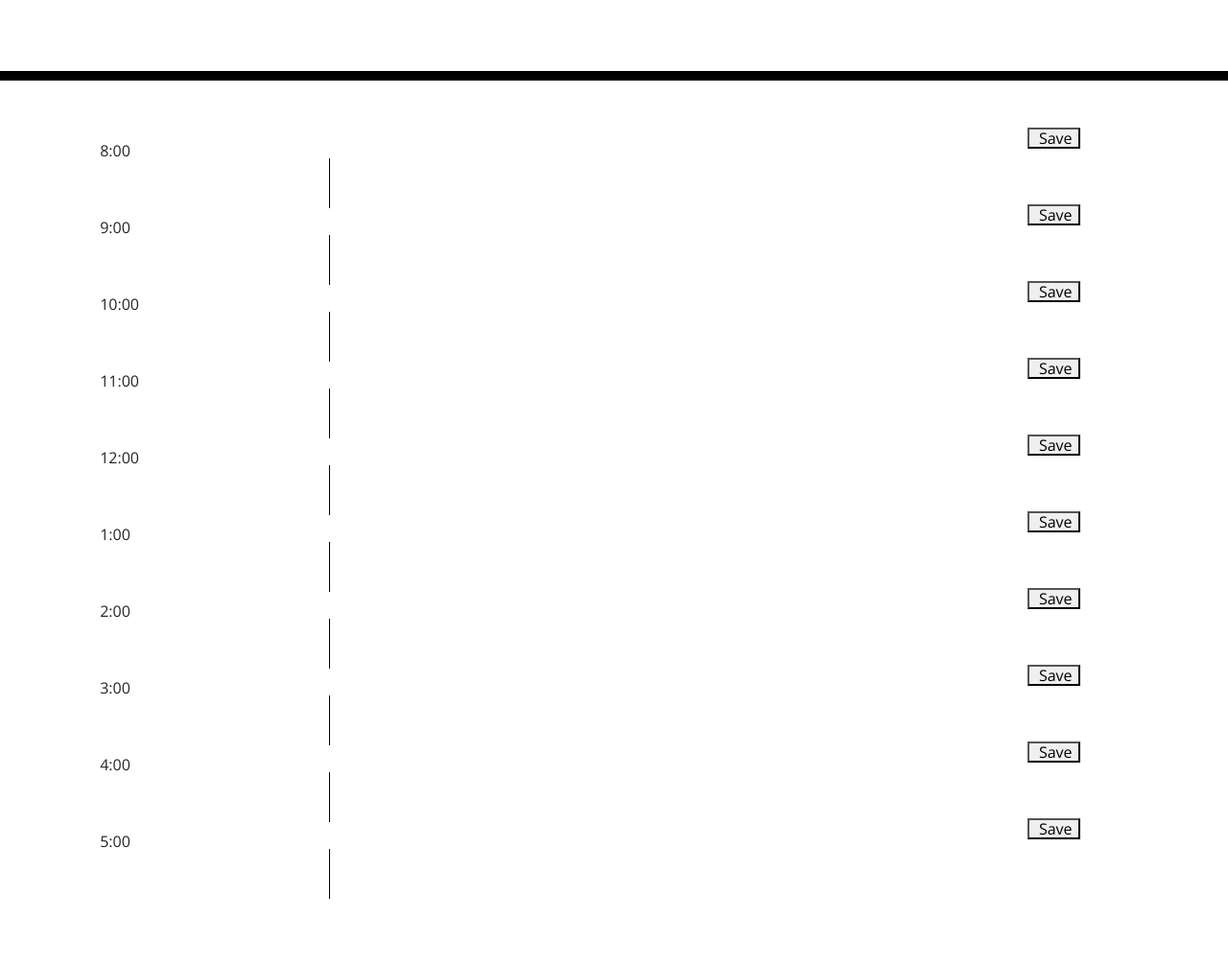
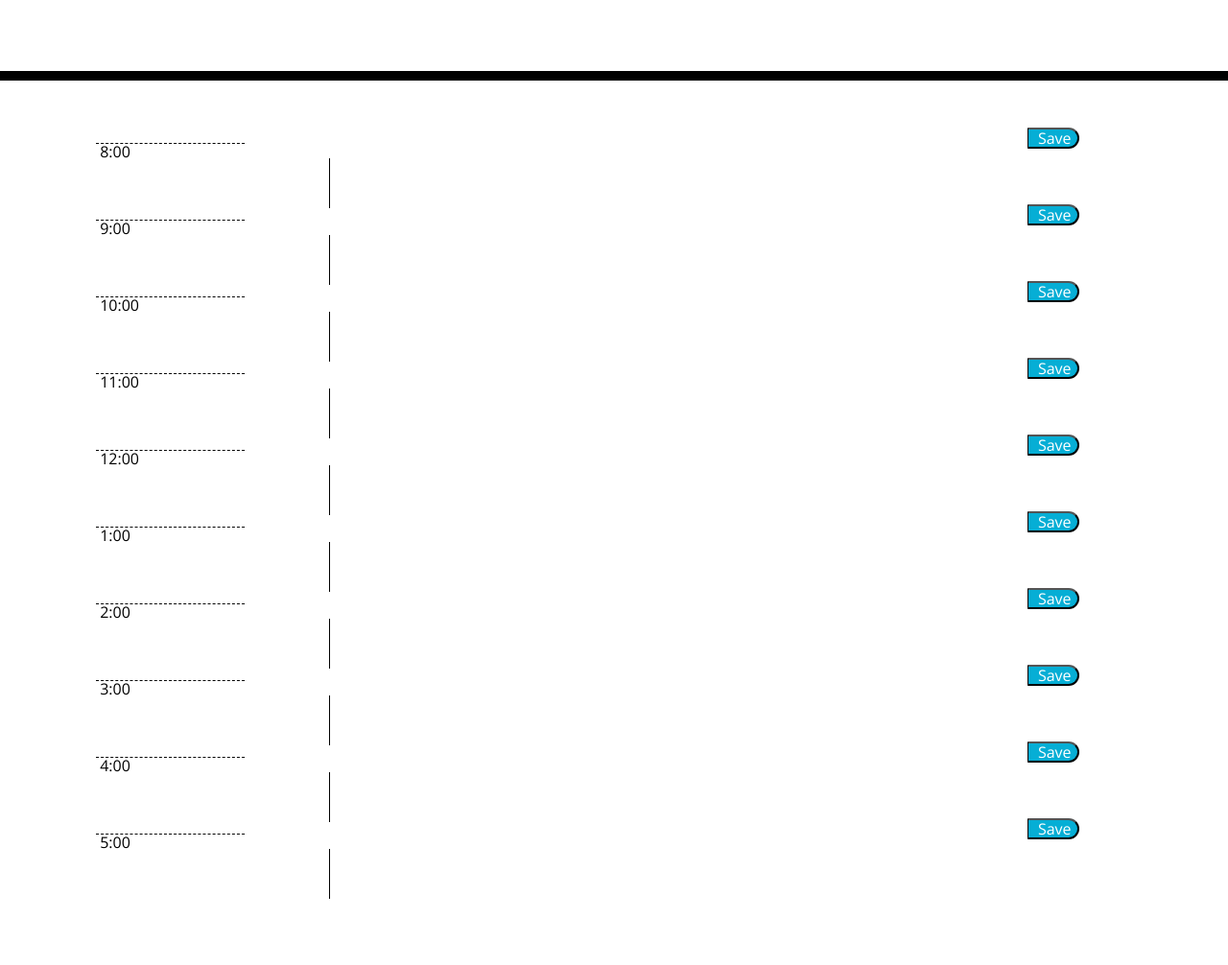
Before and after one commit to Patch-worked/Fifth-Homework, a plain HTML site: page Develop/index.html in a window 1280 px wide. Shown: the part 220-1226 px from the top of the page at 96% size. Drawn offline with nearby package versions, Linux system fonts and the light colour scheme.

Commit message:
updated css, fixed small problems

```diff
--- a/Develop/index.html
+++ b/Develop/index.html
@@ -34,21 +34,21 @@
         <!-- make a div class for each row -->
         <div class="row">
           <div class="col-md-2">
-          <div id = "time1"> 8:00 </div>
+          <div id = "time1" class = "hour"> 8:00 </div>
           </div>
           <div class="col-md-8">
             <div id = "area1">
-              <textarea id = "plan1"> </textarea>
+              <textarea id = "plan1" class = 'description'> </textarea>
              </div>
 
           </div>
           <div class="col-md-2">
-           <button id ="save1"> Save</button>
+           <button id ="save1" class = "saveBtn"> Save</button>
           </div>
         </div>
         <div class="row">
           <div class="col-md-2">
-          <div id = "time2"> 9:00 </div>
+          <div id = "time2" class = "hour"> 9:00 </div>
           </div>
           <div class="col-md-8">
             <div id = "area2">
@@ -57,12 +57,12 @@
 
           </div>
           <div class="col-md-2">
-           <button id ="save2"> Save</button>
+           <button id ="save2" class = "saveBtn"> Save</button>
           </div>
         </div>
         <div class="row">
           <div class="col-md-2">
-          <div id = "time3"> 10:00 </div>
+          <div id = "time3" class = 'hour'> 10:00 </div>
           </div>
           <div class="col-md-8">
             <div id = "area3">
@@ -71,12 +71,12 @@
 
           </div>
           <div class="col-md-2">
-           <button id ="save3"> Save</button>
+           <button id ="save3" class = "saveBtn"> Save</button>
           </div>
         </div>
         <div class="row">
           <div class="col-md-2">
-          <div id = "time4"> 11:00 </div>
+          <div id = "time4" class = 'hour'> 11:00 </div>
           </div>
           <div class="col-md-8">
             <div id = "area4">
@@ -85,12 +85,12 @@
 
           </div>
           <div class="col-md-2">
-           <button id ="save4"> Save</button>
+           <button id ="save4" class = "saveBtn"> Save</button>
           </div>
         </div>
         <div class="row">
           <div class="col-md-2">
-          <div id = "time5"> 12:00 </div>
+          <div id = "time5" class = 'hour'> 12:00 </div>
           </div>
           <div class="col-md-8">
             <div id = "area5">
@@ -99,12 +99,12 @@
 
           </div>
           <div class="col-md-2">
-           <button id ="save5"> Save</button>
+           <button id ="save5" class = "saveBtn"> Save</button>
           </div>
         </div>
         <div class="row">
           <div class="col-md-2">
-          <div id = "time6"> 1:00 </div>
+          <div id = "time6" class = 'hour'> 1:00 </div>
           </div>
           <div class="col-md-8">
             <div id = "area6">
@@ -113,12 +113,12 @@
 
           </div>
           <div class="col-md-2">
-           <button id ="save6"> Save</button>
+           <button id ="save6" class ="saveBtn"> Save</button>
           </div>
         </div>
         <div class="row">
           <div class="col-md-2">
-          <div id = "time7"> 2:00 </div>
+          <div id = "time7" class = 'hour'> 2:00 </div>
           </div>
           <div class="col-md-8">
             <div id = "area7">
@@ -127,12 +127,12 @@
 
           </div>
           <div class="col-md-2">
-           <button id ="save7"> Save</button>
+           <button id ="save7" class = "saveBtn"> Save</button>
           </div>
         </div>
         <div class="row">
           <div class="col-md-2">
-          <div id = "time8"> 3:00 </div>
+          <div id = "time8" class = 'hour'> 3:00 </div>
           </div>
           <div class="col-md-8">
             <div id = "area8">
@@ -141,12 +141,12 @@
 
           </div>
           <div class="col-md-2">
-           <button id ="save8"> Save</button>
+           <button id ="save8" class ="saveBtn"> Save</button>
           </div>
         </div>
         <div class="row">
           <div class="col-md-2">
-          <div id = "time9"> 4:00 </div>
+          <div id = "time9" class = 'hour'> 4:00 </div>
           </div>
           <div class="col-md-8">
             <div id = "area9">
@@ -155,12 +155,12 @@
 
           </div>
           <div class="col-md-2">
-           <button id ="save9"> Save</button>
+           <button id ="save9" class ="saveBtn"> Save</button>
           </div>
         </div>
         <div class="row">
           <div class="col-md-2">
-          <div id = "time10"> 5:00 </div>
+          <div id = "time10" class = 'hour'> 5:00 </div>
           </div>
           <div class="col-md-8">
             <div id = "area10">
@@ -169,7 +169,7 @@
 
           </div>
           <div class="col-md-2">
-           <button id ="save10"> Save</button>
+           <button id ="save10" class ="saveBtn"> Save</button>
           </div>
         </div>
 
--- a/Develop/script.js
+++ b/Develop/script.js
@@ -1,25 +1,21 @@
 var plannerDay = moment().format("MMMM Do YYYY, h:mm:ss a");
-var currentTime = moment().format("HH:00");
+var currentTime = parseInt(moment().format("HH:00"));
 
+//could change timetable to a number
+//change line 6 to 16
 var timeTable = [
-  "8:00",
-  "9:00",
-  "10:00",
-  "11:00",
-  "12:00",
-  "1:00",
-  "2:00",
-  "3:00",
-  "4:00",
-  "5:00",
+  8,9,10,11,12,13,14,15,16,17
 ];
 $("#currentDay").append(plannerDay);
 showPlans();
 
+//if (currentHour==hoursarray.length) $(should be the textarea).addclass (past/present/future)
 
 for (i = 0; i < timeTable.length; i++) {
+    console.log(currentTime)
+    console.log(timeTable[i])
   if (currentTime > timeTable) {
-    console.log("past");
+    console.log('future')
   }
   if (currentTime == timeTable) {
     console.log("present");
@@ -29,24 +25,22 @@ for (i = 0; i < timeTable.length; i++) {
   }
 }
 
+//save the text area to each appropriate button
 $("#save1").on("click", function () {
   var myContent = document.getElementById("plan1").value;
   localStorage.setItem("plan1", plan1.value);
   console.log(myContent);
 });
-
 $("#save2").on("click", function () {
   var myContent = document.getElementById("plan2").value;
   localStorage.setItem("plan2", plan2.value);
   console.log(myContent);
 });
-
 $("#save3").on("click", function () {
   var myContent = document.getElementById("plan3").value;
   localStorage.setItem("plan3", plan3.value);
   console.log(myContent);
 });
-
 $("#save4").on("click", function () {
   var myContent = document.getElementById("plan4").value;
   localStorage.setItem("plan4", plan4.value);
@@ -82,6 +76,8 @@ $("#save10").on("click", function () {
   localStorage.setItem("plan10", plan10.value);
   console.log(myContent);
 });
+
+//hardcodded display for each textarea
 function showPlans() {
   var savedContent = localStorage.getItem("plan1");
   var savedContent2 = localStorage.getItem("plan2");
```
